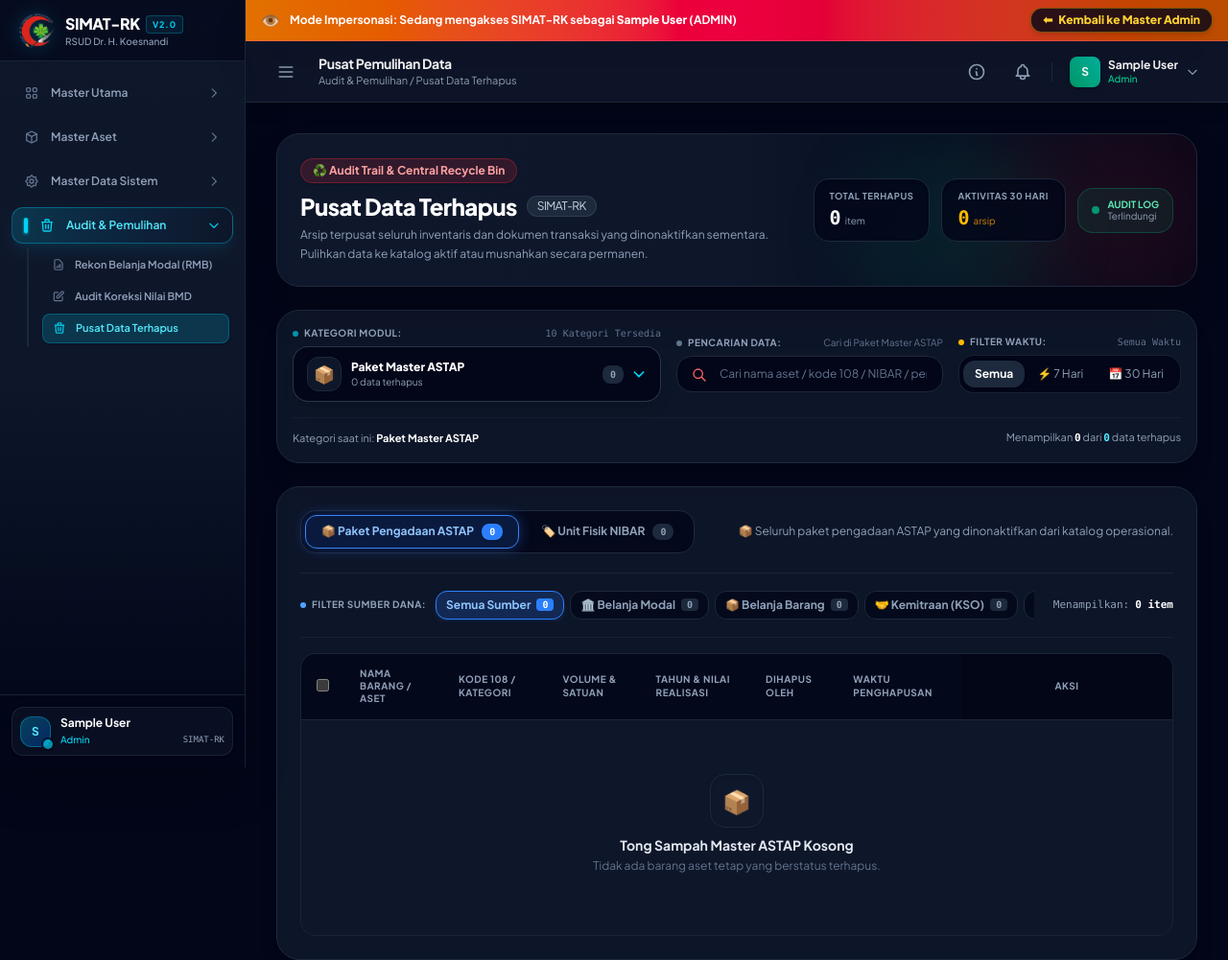
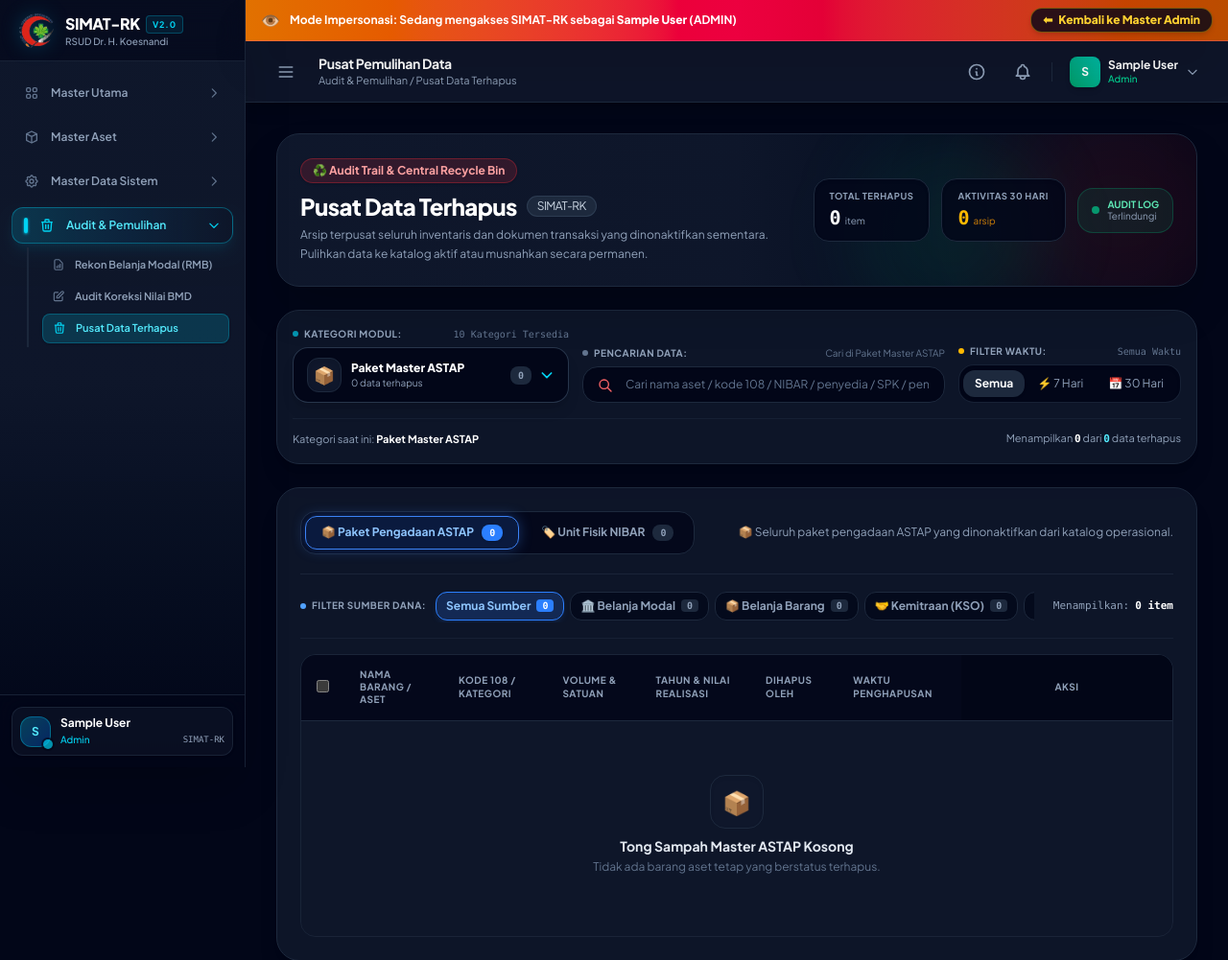
Before and after one commit to razoraz/SIMAT, a Laravel app: page /recycle-bin in a window 1280 px wide. Shown: the top 1001 px of the page at 96% size. Run offline with Laravel 12, Linux system fonts and the light colour scheme; the visitor is signed in with stand-in values (Sample User, id 1); data that the repository does not hold is empty; style sheets or scripts are compiled from the project's sources; some libraries are stand-ins or nearby versions.

Commit message:
tampilan

```diff
--- a/resources/views/pages/recycle_bin_partials/header_nav.blade.php
+++ b/resources/views/pages/recycle_bin_partials/header_nav.blade.php
@@ -61,11 +61,11 @@
 
 <!-- UNIFIED CONTROL TOOLBAR: MODULE DROPDOWN + SEARCH + QUICK TIME FILTERS -->
 <div class="bg-slate-900/90 border border-slate-800 rounded-3xl p-4 shadow-xl space-y-4">
-    <div class="flex flex-col lg:flex-row lg:items-center justify-between gap-4">
+    <div class="flex flex-wrap xl:flex-nowrap items-end justify-between gap-3.5">
 
         <!-- 1. BESPOKE MODULE DROPDOWN SELECTOR (CUSTOM LUXURY POPOVER, NEVER CLIPPED) -->
-        <div class="relative w-full lg:w-96 shrink-0" @click.outside="openModDropdown = false" @keydown.escape.window="openModDropdown = false">
-            <div class="flex items-center justify-between mb-1.5">
+        <div class="relative order-1 w-full sm:flex-1 min-w-[220px] sm:max-w-md xl:flex-none xl:w-72 shrink-0" @click.outside="openModDropdown = false" @keydown.escape.window="openModDropdown = false">
+            <div class="flex items-center justify-between mb-1.5 h-4">
                 <span class="text-[10px] font-bold uppercase tracking-wider text-slate-400 flex items-center gap-1.5">
                     <span class="w-1.5 h-1.5 rounded-full bg-cyan-400 animate-pulse"></span>
                     Kategori Modul:
@@ -144,62 +144,63 @@
                                 :class="{
                                     'bg-red-500 text-white shadow-sm': getModuleCount('{{ $mod['id'] }}') > 0,
                                     'bg-slate-800 text-slate-500': getModuleCount('{{ $mod['id'] }}') === 0
-                                }"
-                                x-text="getModuleCount('{{ $mod['id'] }}')">0</span>
+                                }">
+                                <span x-text="getModuleCount('{{ $mod['id'] }}')">0</span>
+                            </span>
                         </button>
                     @endforeach
                 </div>
             </div>
         </div>
 
-        <!-- 2. SEARCH INPUT -->
-        <div class="relative flex-1 w-full pt-1 lg:pt-0">
-            <div class="flex items-center justify-between mb-1.5">
+        <!-- 2. QUICK TIME FILTER PRESETS (ORDER-2 DI MINIMIZE SUPAYA BERDAMPINGAN DENGAN KATEGORI MODUL) -->
+        <div class="order-2 w-full sm:w-auto xl:order-3 shrink-0">
+            <div class="flex items-center justify-between mb-1.5 h-4">
+                <span class="text-[10px] font-bold uppercase tracking-wider text-slate-400 flex items-center gap-1.5">
+                    <span class="w-1.5 h-1.5 rounded-full bg-amber-400"></span>
+                    Filter Waktu:
+                </span>
+                <span class="text-[10px] text-slate-500 font-mono" x-text="timeFilter === 'all' ? 'Semua Waktu' : (timeFilter === '7d' ? '7 Hari Terakhir' : '30 Hari Terakhir')"></span>
+            </div>
+            <div class="flex items-center p-1 bg-slate-950 rounded-2xl border border-slate-800/80 shadow-inner">
+                <button type="button" @click="setTimeFilter('all')"
+                    :class="timeFilter === 'all'
+                        ? 'bg-slate-800 text-white font-bold shadow-sm'
+                        : 'text-slate-400 hover:text-slate-200'"
+                    class="px-3 py-1.5 rounded-xl text-xs transition-all cursor-pointer whitespace-nowrap">
+                    Semua
+                </button>
+                <button type="button" @click="setTimeFilter('7d')"
+                    :class="timeFilter === '7d'
+                        ? 'bg-amber-500/20 text-amber-300 font-bold border border-amber-500/40 shadow-sm'
+                        : 'text-slate-400 hover:text-slate-200 border border-transparent'"
+                    class="px-3 py-1.5 rounded-xl text-xs transition-all cursor-pointer flex items-center gap-1 whitespace-nowrap">
+                    <span>⚡ 7 Hari</span>
+                </button>
+                <button type="button" @click="setTimeFilter('30d')"
+                    :class="timeFilter === '30d'
+                        ? 'bg-rose-500/20 text-rose-300 font-bold border border-rose-500/40 shadow-sm'
+                        : 'text-slate-400 hover:text-slate-200 border border-transparent'"
+                    class="px-3 py-1.5 rounded-xl text-xs transition-all cursor-pointer flex items-center gap-1 whitespace-nowrap">
+                    <span>📅 30 Hari</span>
+                </button>
+            </div>
+        </div>
+
+        <!-- 3. SEARCH INPUT (ORDER-3 DI MINIMIZE AGAR LEBAR 100% DI BARIS KE-2, ORDER-2 DI FULLSCREEN UNTUK MENGISI RUANG TENGAH) -->
+        <div class="relative order-3 xl:order-2 w-full xl:w-auto xl:flex-1 min-w-[240px]">
+            <div class="flex items-center justify-between mb-1.5 h-4">
                 <span class="text-[10px] font-bold uppercase tracking-wider text-slate-400 flex items-center gap-1.5">
                     <span class="w-1.5 h-1.5 rounded-full bg-slate-500"></span>
                     Pencarian Data:
                 </span>
-                <span class="text-[10px] text-slate-500 hidden sm:inline" x-text="'Cari di ' + activeModuleName"></span>
+                <span class="text-[10px] text-slate-500 truncate" x-text="'Cari di ' + activeModuleName"></span>
             </div>
             <div class="relative">
                 <input type="text" x-model="searchQuery" :placeholder="searchPlaceholder"
                     class="w-full bg-slate-950 border border-slate-800 hover:border-slate-700 rounded-2xl px-4 py-2.5 pl-11 text-xs text-white placeholder-slate-500 focus:outline-none focus:border-red-500 focus:ring-1 focus:ring-red-500/50 transition-all">
                 <svg class="w-4 h-4 text-red-400 absolute left-4 top-3" fill="none" stroke="currentColor" viewBox="0 0 24 24"><path stroke-linecap="round" stroke-linejoin="round" stroke-width="2" d="M21 21l-6-6m2-5a7 7 0 11-14 0 7 7 0 0114 0z"/></svg>
                 <button type="button" x-show="searchQuery" @click="searchQuery = ''" class="absolute right-3.5 top-2.5 text-slate-500 hover:text-white text-xs font-bold">&times;</button>
-            </div>
-        </div>
-
-        <!-- 3. QUICK TIME FILTER PRESETS -->
-        <div class="shrink-0 w-full lg:w-auto pt-1 lg:pt-0">
-            <div class="flex items-center justify-between mb-1.5">
-                <span class="text-[10px] font-bold uppercase tracking-wider text-slate-400 flex items-center gap-1.5">
-                    <span class="w-1.5 h-1.5 rounded-full bg-amber-400"></span>
-                    Filter Waktu:
-                </span>
-                <span class="text-[10px] text-slate-500 font-mono" x-text="timeFilter === 'all' ? 'Semua Waktu' : (timeFilter === '7d' ? '7 Hari Terakhir' : '30 Hari Terakhir')"></span>
-            </div>
-            <div class="flex items-center p-1 bg-slate-950 rounded-2xl border border-slate-800/80">
-                <button type="button" @click="setTimeFilter('all')"
-                    :class="timeFilter === 'all'
-                        ? 'bg-slate-800 text-white font-bold shadow-sm'
-                        : 'text-slate-400 hover:text-slate-200'"
-                    class="px-3 py-1.5 rounded-xl text-xs transition-all cursor-pointer">
-                    Semua
-                </button>
-                <button type="button" @click="setTimeFilter('7d')"
-                    :class="timeFilter === '7d'
-                        ? 'bg-amber-500/20 text-amber-300 font-bold border border-amber-500/40 shadow-sm'
-                        : 'text-slate-400 hover:text-slate-200 border border-transparent'"
-                    class="px-3 py-1.5 rounded-xl text-xs transition-all cursor-pointer flex items-center gap-1">
-                    <span>⚡ 7 Hari</span>
-                </button>
-                <button type="button" @click="setTimeFilter('30d')"
-                    :class="timeFilter === '30d'
-                        ? 'bg-rose-500/20 text-rose-300 font-bold border border-rose-500/40 shadow-sm'
-                        : 'text-slate-400 hover:text-slate-200 border border-transparent'"
-                    class="px-3 py-1.5 rounded-xl text-xs transition-all cursor-pointer flex items-center gap-1">
-                    <span>📅 30 Hari</span>
-                </button>
             </div>
         </div>
 
```
Also changed, not shown: resources/views/pages/unit_paviliun/index_partials/content_views.blade.php (+11 -11 lines), resources/views/pages/unit_paviliun/index_partials/header_kpi.blade.php (+21 -21 lines).
